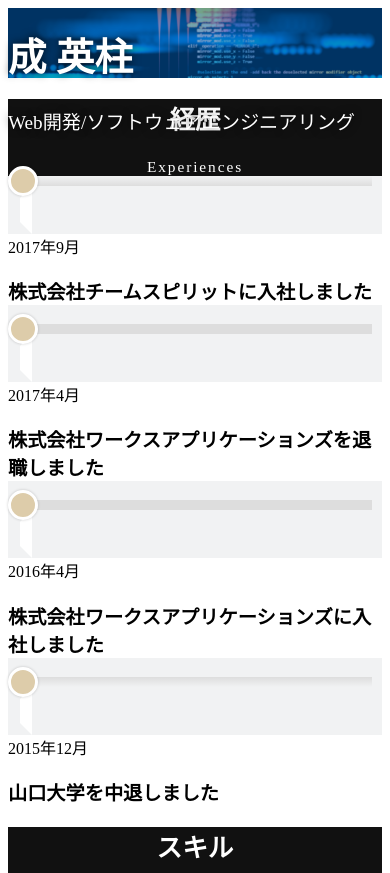
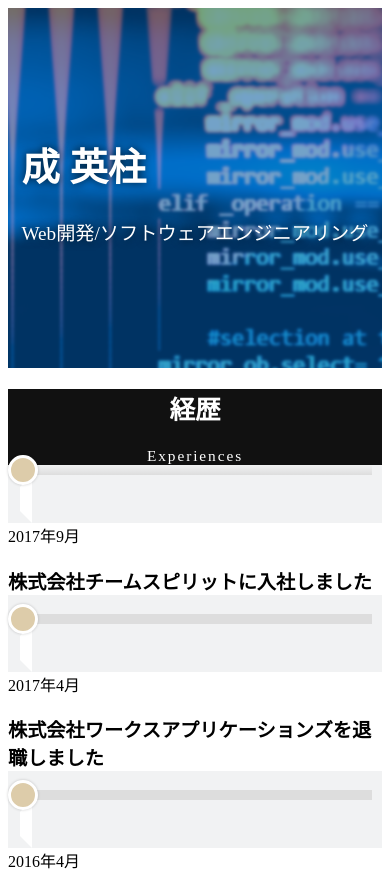
Before and after one commit to sei40kr/yong-ju.me, a Gatsby site: page / in a window 390 px wide. Shown: the top 873 px of the page. Built offline with nearby package versions, Linux system fonts and the light colour scheme; Gatsby itself is replaced by a stand-in of ours.

Commit message:
Fix a Jumbotron component
Fix a layout glitch on mobile devices. Correct some typos in className. Fix
the DOM structure and styles.

```diff
--- a/src/components/Jumbotron/index.scss
+++ b/src/components/Jumbotron/index.scss
@@ -4,18 +4,20 @@
 }
 
 .orig-jumbotron-bg {
-  z-index: -1;
-  top: 0;
   width: 100%;
-  height: 100%;
+  height: 360px;
 }
 
 .orig-jumbotron {
   position: absolute;
   top: 0;
-  width: 100%;
-  height: 100%;
-  border-radius: 0;
+  right: 0;
+  bottom: 0;
+  left: 0;
+  display: flex;
+  flex-direction: column;
+  align-items: center;
+  justify-content: center;
 }
 
 .orig-jumbotron-profile {
--- a/src/components/Jumbotron/index.tsx
+++ b/src/components/Jumbotron/index.tsx
@@ -10,19 +10,12 @@ export interface IProps {
 }
 
 const Jumbotron = (props: IProps) => (
-  <div className="jumbotron-container">
-    <Img
-      {...props.backgroundImage}
-      className="jumbotron-bg"
-      outerWrapperClassName="jumbotron-bg__img"
-      position="absolute"
-    />
-    <div className="mb-0 jumbotron orig-jumbotron">
-      <div className="container text-center">
-        <div className="orig-jumbotron-profile">
-          <h1 className="orig-jumbotron-profile__name">{props.name}</h1>
-          <p className="orig-jumbotron-profile__message">{props.message}</p>
-        </div>
+  <div className="orig-jumbotron-container">
+    <Img {...props.backgroundImage} className="orig-jumbotron-bg" />
+    <div className="orig-jumbotron">
+      <div className="text-center orig-jumbotron-profile">
+        <h1 className="orig-jumbotron-profile__name">{props.name}</h1>
+        <p className="orig-jumbotron-profile__message">{props.message}</p>
       </div>
     </div>
   </div>
```
